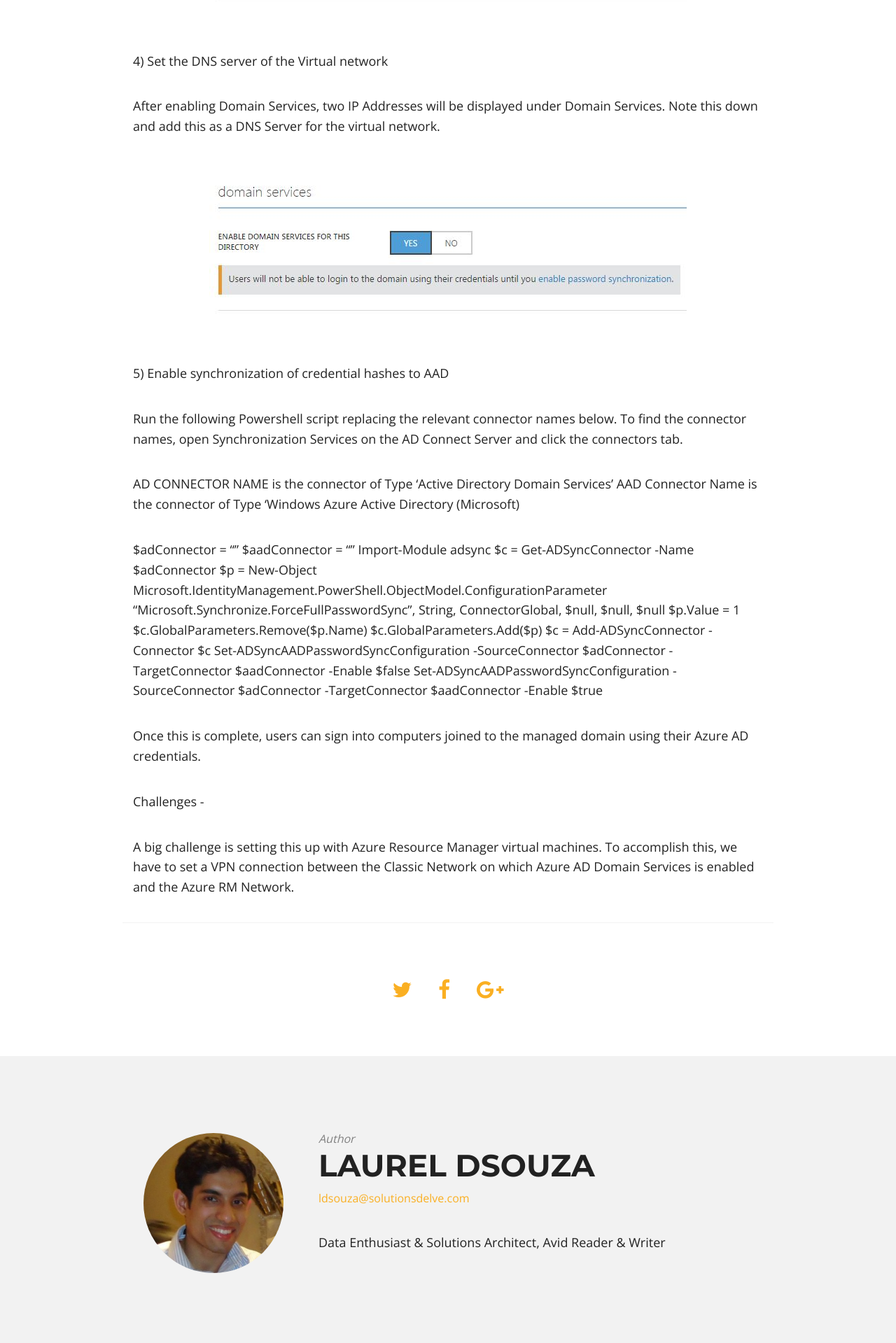
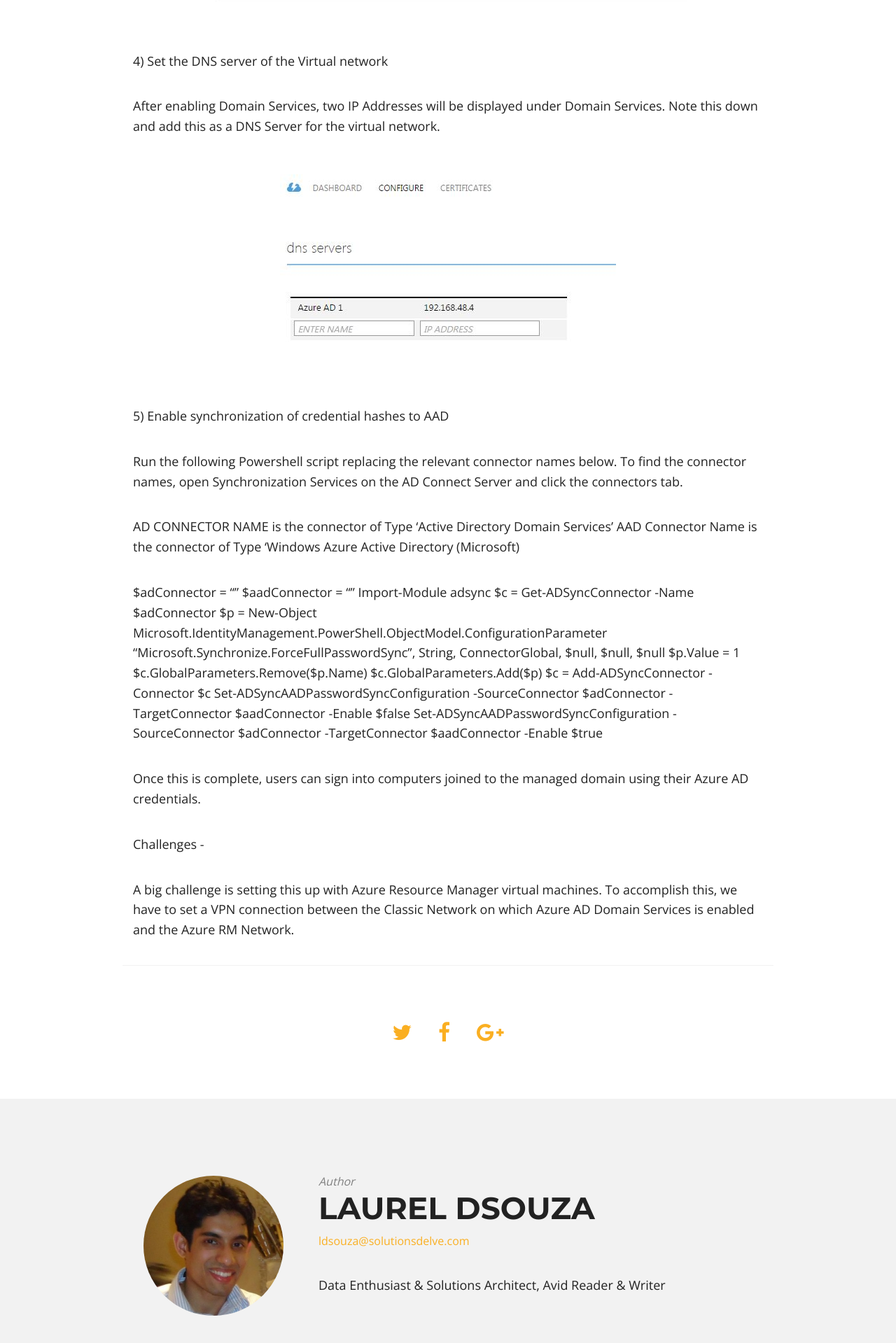
Before and after one commit to ldsouza/ldsouza.github.io, a Jekyll site: the page built from _posts/2017-02-14-enabling-azure-ad-domain-services.md, in a window 1280 px wide. Shown: the part 3181-5100 px from the top of the page at 70% size. Built offline with Jekyll 4.4.1, drawn with Linux system fonts in a browser that asks for light colours; nearby versions of some CDN libraries.

Commit message:
Updated 2017-02-14-enabling-azure-ad-domain-services.md

```diff
--- a/_posts/2017-02-14-enabling-azure-ad-domain-services.md
+++ b/_posts/2017-02-14-enabling-azure-ad-domain-services.md
@@ -37,7 +37,7 @@
 
 After enabling Domain Services, two IP Addresses will be displayed under Domain Services. Note this down and add this as a DNS Server for the virtual network.
 
-![Image]({{ site.url }}/images/blog/setup-aad-domain-services/3.JPG)
+![Image]({{ site.url }}/images/blog/setup-aad-domain-services/4.JPG)
 
 5) Enable synchronization of credential hashes to AAD
 
```
